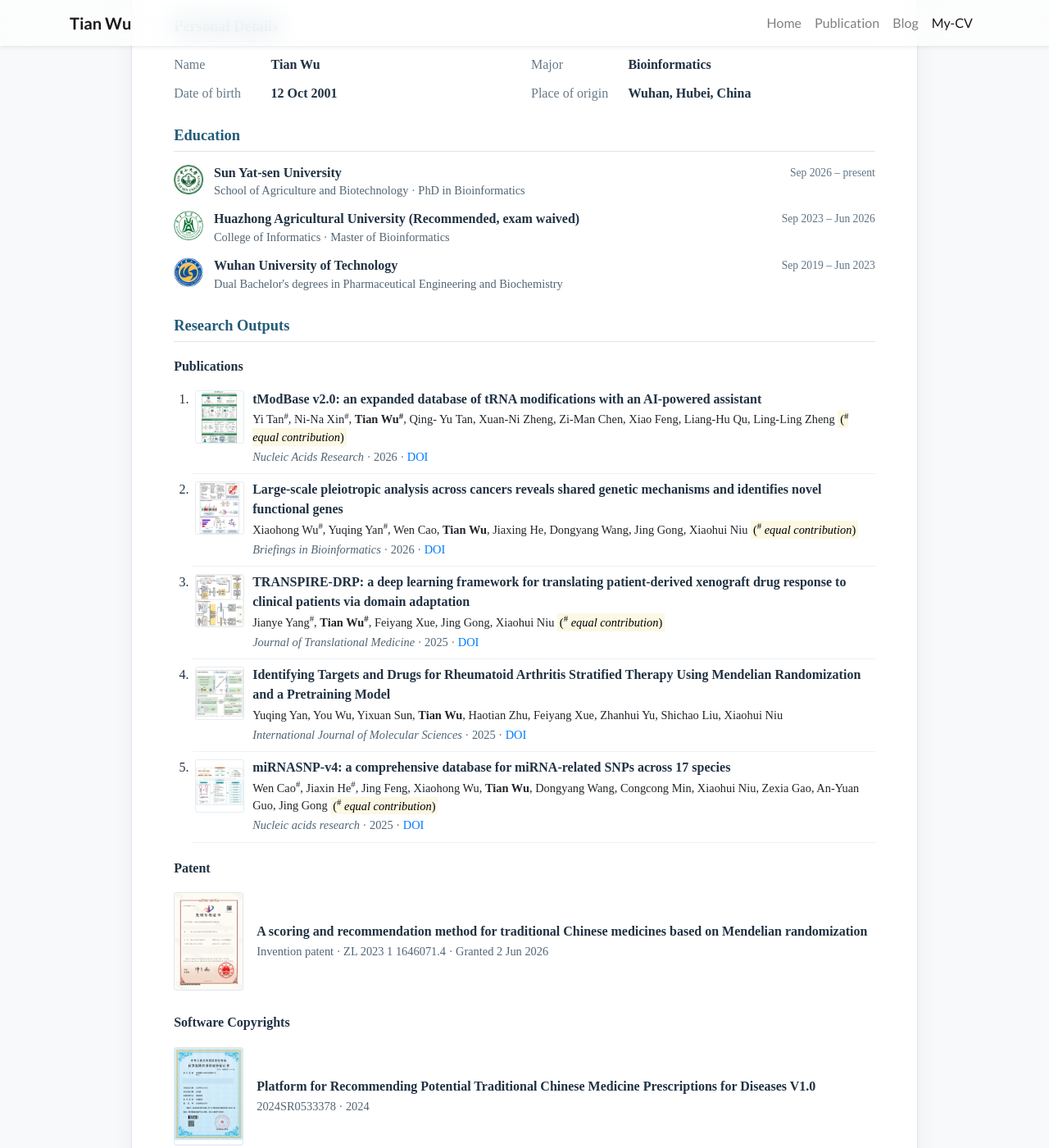
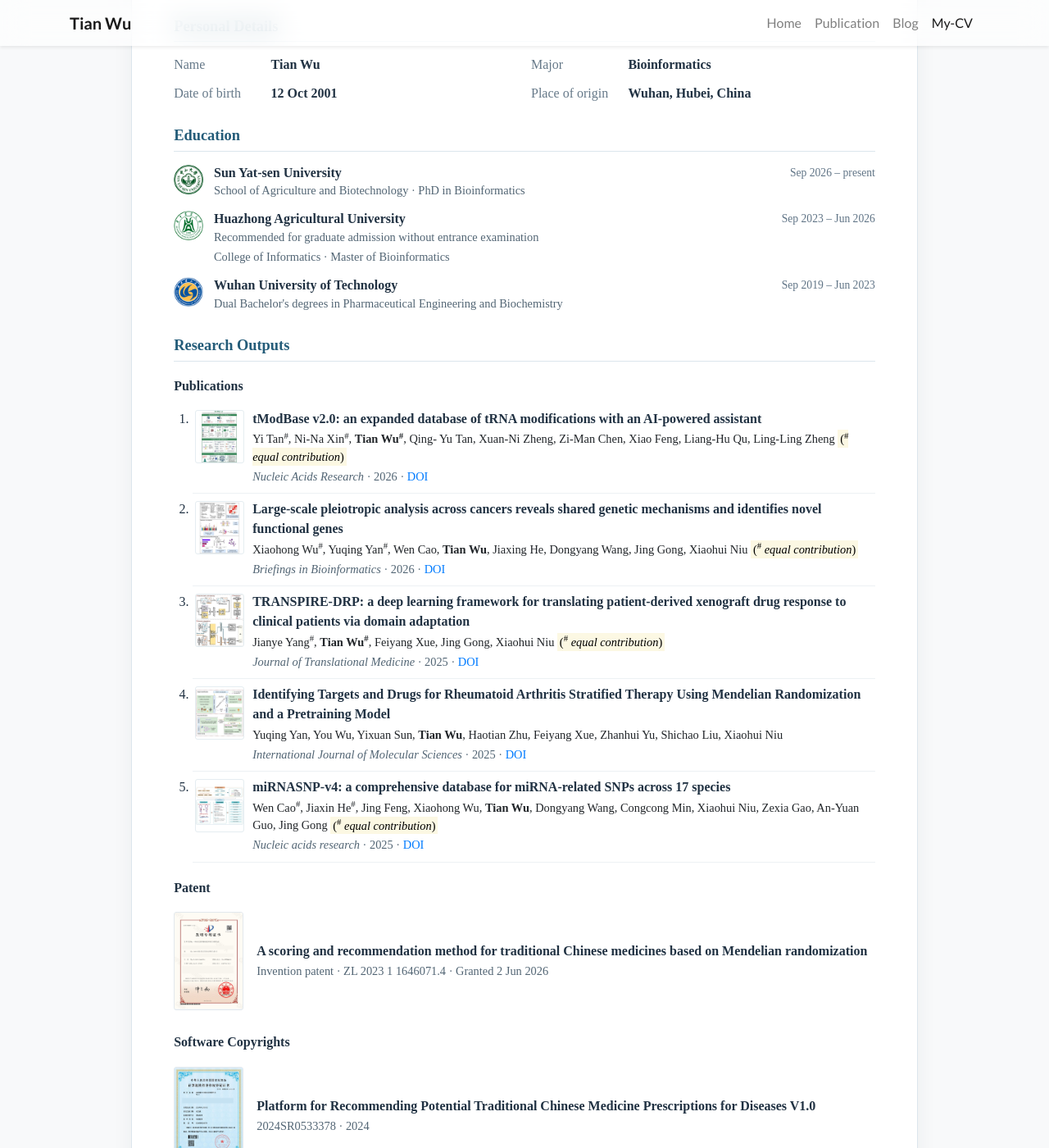
Before and after one commit to QuaSiMoDooooo/QuaSiMoDooooo.github.io, a Jekyll site: the page built from my-cv.html, in a window 1280 px wide and 1400 px high, scrolled down 334 px. Shown: the whole window at 82% size. Built offline with Jekyll 4.4.1, drawn with Linux system fonts in a browser that asks for light colours; nearby versions of some CDN libraries; a style sheet for code colours, icons or effects is not loaded.

Commit message:
style(cv): place admission note on separate line

```diff
--- a/assets/css/cv.css
+++ b/assets/css/cv.css
@@ -29,6 +29,7 @@
 .cv-details dd { margin: 0; font-weight: 600; }
 .cv-education { display: grid; grid-template-columns: 36px minmax(0, 1fr) auto; gap: .8rem; align-items: start; margin: .85rem 0; }
 .cv-education img { object-fit: contain; }
+.cv-admission:empty { display: none; }
 .cv-education h3, .cv-skill-groups h3 { margin: 0; font-size: 1rem; }
 .cv-education p, .cv-certificate p, .cv-publications p { margin: .15rem 0 0; color: #526574; font-size: .9rem; }
 .cv-education time, .cv-internship time { color: #607486; font-size: .85rem; }
@@ -72,7 +73,7 @@
     .cv-section { margin-top: .55rem; }
     .cv-section h2 { margin-bottom: .4rem; font-size: 12pt; }
     .cv-education { margin: .4rem 0; }
-    .cv-publications li { padding: .3rem 0; }
+    .cv-publications li { padding: .2rem 0; }
     .cv-paper-image { width: 45px; height: 50px; margin-right: .45rem; }
     .cv-certificate img { width: 48px; height: 68px; }
     .cv-certificate { grid-template-columns: 48px 1fr; gap: .6rem; padding: .3rem 0; }
--- a/my-cv.html
+++ b/my-cv.html
@@ -3,13 +3,13 @@ layout: default
 title: My CV
 navbar_title: My-CV
 ---
-<link rel="stylesheet" href="{{ '/assets/css/cv.css' | relative_url }}?v=9">
+<link rel="stylesheet" href="{{ '/assets/css/cv.css' | relative_url }}?v=10">
 <div class="cv-toolbar">
   <div class="cv-language" role="group" aria-label="CV language">
     <button type="button" data-set-language="en" aria-pressed="true">English</button>
     <button type="button" data-set-language="zh" aria-pressed="false">中文</button>
   </div>
-  <a class="cv-download" id="cv-download" href="{{ '/assets/cv/tian-wu-cv-en.pdf?v=11' | relative_url }}" data-en-href="{{ '/assets/cv/tian-wu-cv-en.pdf?v=11' | relative_url }}" data-zh-href="{{ '/assets/cv/tian-wu-cv-zh.pdf?v=11' | relative_url }}" download><i class="fas fa-download" aria-hidden="true"></i> <span data-en="Download PDF" data-zh="下载 PDF">Download PDF</span></a>
+  <a class="cv-download" id="cv-download" href="{{ '/assets/cv/tian-wu-cv-en.pdf?v=12' | relative_url }}" data-en-href="{{ '/assets/cv/tian-wu-cv-en.pdf?v=12' | relative_url }}" data-zh-href="{{ '/assets/cv/tian-wu-cv-zh.pdf?v=11' | relative_url }}" download><i class="fas fa-download" aria-hidden="true"></i> <span data-en="Download PDF" data-zh="下载 PDF">Download PDF</span></a>
 </div>
 <article class="cv-sheet">
   <header class="cv-header">
@@ -34,7 +34,7 @@ navbar_title: My-CV
     {% for item in site.data.profile.education %}
     <div class="cv-education">
       <img src="{{ item.logo | relative_url }}" alt="" width="36" height="36">
-      <div><h3 data-en="{{ item.name | escape }}{% if forloop.index == 2 %} (Recommended, exam waived){% endif %}" data-zh="{% if forloop.index == 1 %}中山大学{% elsif forloop.index == 2 %}华中农业大学（免试保送）{% else %}武汉理工大学{% endif %}">{{ item.name }}{% if forloop.index == 2 %} (Recommended, exam waived){% endif %}</h3>
+      <div><h3 data-en="{{ item.name | escape }}" data-zh="{% if forloop.index == 1 %}中山大学{% elsif forloop.index == 2 %}华中农业大学（免试保送）{% else %}武汉理工大学{% endif %}">{{ item.name }}</h3>{% if forloop.index == 2 %}<p class="cv-admission" data-en="Recommended for graduate admission without entrance examination" data-zh="">Recommended for graduate admission without entrance examination</p>{% endif %}
       <p data-en="{% if forloop.index == 1 %}School of Agriculture and Biotechnology · PhD in Bioinformatics{% elsif forloop.index == 2 %}College of Informatics · Master of Bioinformatics{% else %}Dual Bachelor's degrees in Pharmaceutical Engineering and Biochemistry{% endif %}" data-zh="{% if forloop.index == 1 %}农业与生物技术学院 · 生物信息学方向 · 博士{% elsif forloop.index == 2 %}信息学院 · 生物信息学硕士{% else %}制药工程和生物化学双学士{% endif %}">{% if forloop.index == 1 %}School of Agriculture and Biotechnology · PhD in Bioinformatics{% else %}{% if item.dept %}{{ item.dept }} · {% endif %}{{ item.position }}{% endif %}</p></div>
       <time data-en="{{ item.date }}" data-zh="{% if forloop.index == 1 %}2026 年 9 月至今{% elsif forloop.index == 2 %}2023 年 9 月—2026 年 6 月{% else %}2019 年 9 月—2023 年 6 月{% endif %}">{{ item.date }}</time>
     </div>
```
Also changed, not shown: 1 other file.
